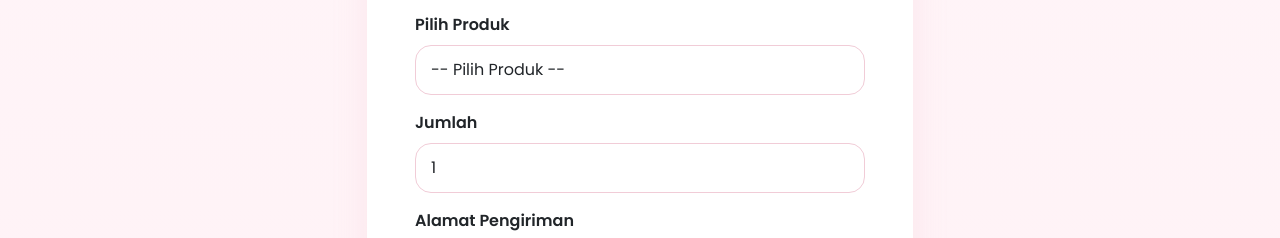
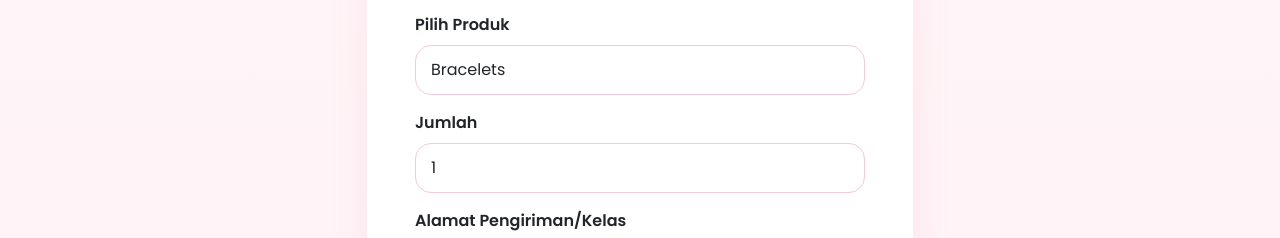
Before and after one commit to MuhammadFikri20/Geemesin-Website, a plain HTML site: page order.html in a window 1280 px wide. Shown: the part 687-925 px from the top of the page. Drawn offline with nearby package versions, Linux system fonts and the light colour scheme.

Commit message:
Update order.html

```diff
--- a/order.html
+++ b/order.html
@@ -58,11 +58,9 @@
             <div class="mb-3">
               <label class="form-label">Pilih Produk</label>
               <select id="product" class="form-control" required>
-                <option value="">-- Pilih Produk --</option>
                 <option value="Bracelets">Bracelets</option>
                 <option value="Keychain">Keychain</option>
                 <option value="Phone Strap">Phone Strap</option>
-                <option value="Custom Request">Custom Request</option>
               </select>
             </div>
 
@@ -72,7 +70,7 @@
             </div>
 
             <div class="mb-4">
-              <label class="form-label">Alamat Pengiriman</label>
+              <label class="form-label">Alamat Pengiriman/Kelas</label>
               <textarea id="address" class="form-control" rows="4" placeholder="Masukkan alamat lengkap" required></textarea>
             </div>
 
```
